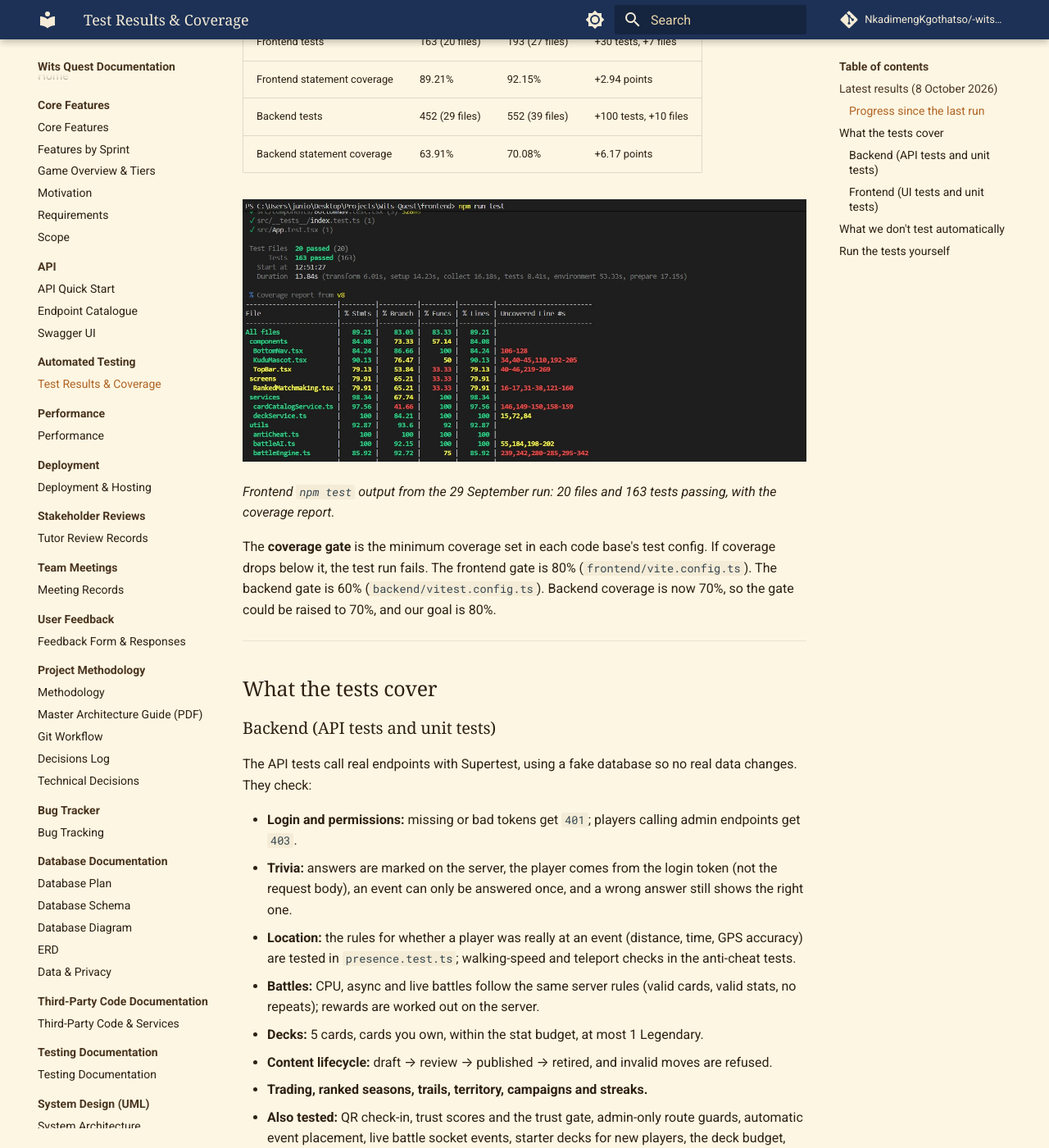
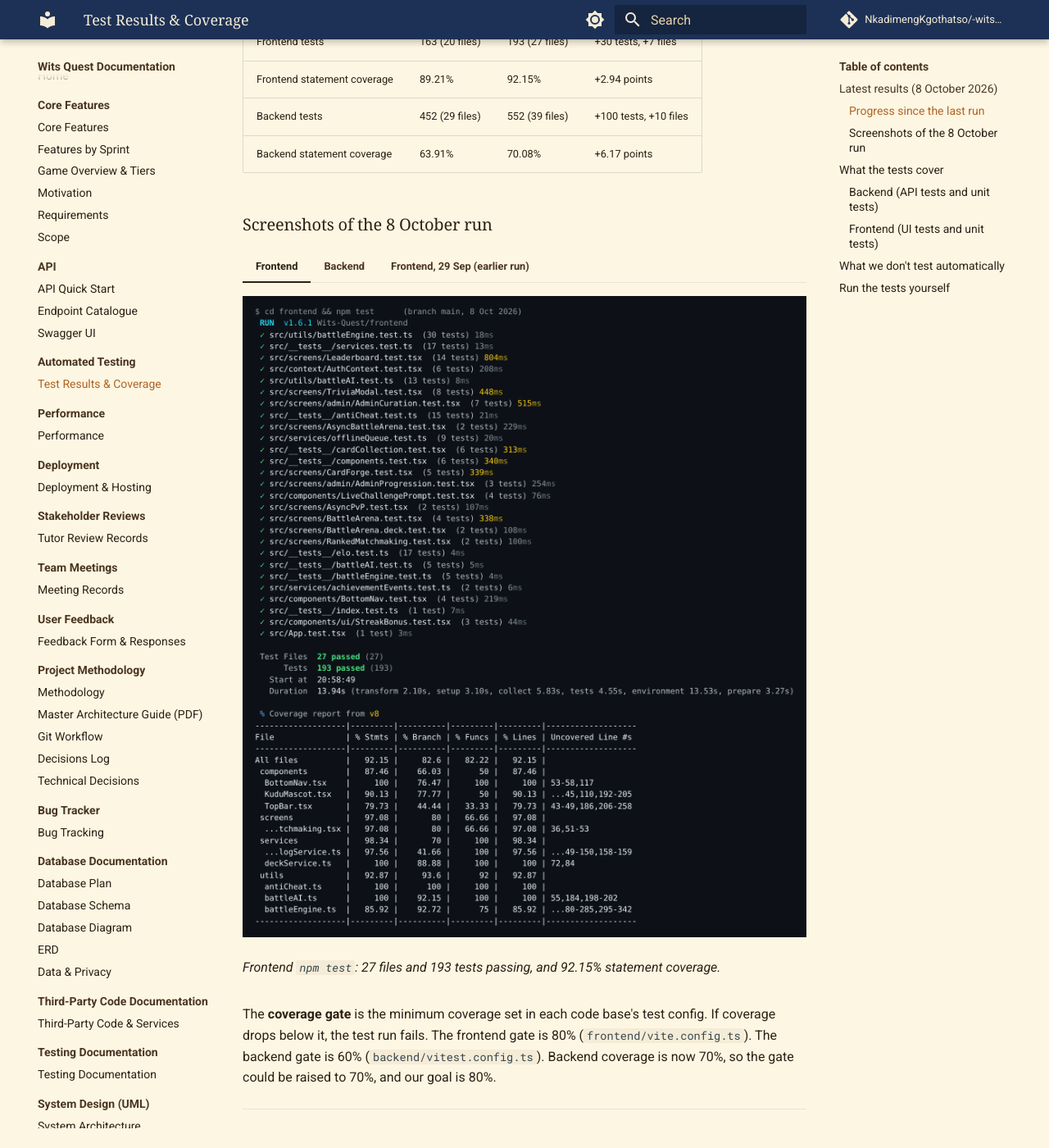
Before and after one commit to NkadimengKgothatso/-wits-quest, an MkDocs documentation site: the page built from docs/development/testing.md, in a window 1280 px wide and 1400 px high, scrolled down 802 px. Shown: the whole window at 82% size. Built offline with MkDocs 1.6.1 and Material for MkDocs 9.7.7, drawn with Linux system fonts in a browser that asks for light colours; comment, search, counter and statistics services are not loaded; some of the changed text lies outside the part shown.

Commit message:
Add screenshots of the 8 October test runs

```diff
--- a/docs/development/testing.md
+++ b/docs/development/testing.md
@@ -24,9 +24,25 @@ No tests failed or were skipped.
 | Backend tests | 452 (29 files) | 552 (39 files) | +100 tests, +10 files |
 | Backend statement coverage | 63.91% | 70.08% | +6.17 points |
 
-![Frontend test run and coverage report, 29 Sep 2026](images/2026-09-29-frontend-coverage.jpeg)
+### Screenshots of the 8 October run
 
-*Frontend `npm test` output from the 29 September run: 20 files and 163 tests passing, with the coverage report.*
+=== "Frontend"
+
+    ![Frontend test run and coverage report, 8 Oct 2026](images/2026-10-08-frontend-tests.png)
+
+    *Frontend `npm test`: 27 files and 193 tests passing, and 92.15% statement coverage.*
+
+=== "Backend"
+
+    ![Backend test run and coverage report, 8 Oct 2026](images/2026-10-08-backend-tests.png)
+
+    *Backend `npm test`: 39 files and 552 tests passing, and 70.08% statement coverage.*
+
+=== "Frontend, 29 Sep (earlier run)"
+
+    ![Frontend test run and coverage report, 29 Sep 2026](images/2026-09-29-frontend-coverage.jpeg)
+
+    *Frontend `npm test` from 29 September: 20 files and 163 tests passing.*
 
 The **coverage gate** is the minimum coverage set in each code base's test config. If coverage drops below it, the test run fails. The frontend gate is 80% (`frontend/vite.config.ts`). The backend gate is 60% (`backend/vitest.config.ts`). Backend coverage is now 70%, so the gate could be raised to 70%, and our goal is 80%.
 
@@ -69,7 +85,7 @@ Largest backend test files: `content.test.ts` (60 tests), `trades.test.ts` (38),
 | OpenRouteService directions | It's an outside service | Tests use a fake response; the real one is checked by hand |
 | Database seed scripts | They run once to load content | Checked by looking at the data in Supabase |
 
-**Where backend coverage is lowest:** the database and seed files in `src/db` (about 2%), `db/achievements.ts` (26%), `routes/telemetry.ts` (32%), `routes/battle.ts` (37%) and `routes/ranked.ts` (61%). These are the next targets for raising the backend gate to 80%.
+**Where backend coverage is lowest:** the database and seed files in `src/db` (about 2%), the achievement rules in `utils/achievements.ts` (26%) and `routes/adminAchievements.ts` (31%), `routes/telemetry.ts` (32%), `routes/battle.ts` (37%) and `routes/ranked.ts` (61%). These are the next targets for raising the backend gate to 80%.
 
 ---
 
```
Also changed, not shown: other parts of docs/development/testing.md (+1 -1 lines), docs/development/images/2026-10-08-backend-tests.png (added), docs/development/images/2026-10-08-frontend-tests.png (added).
